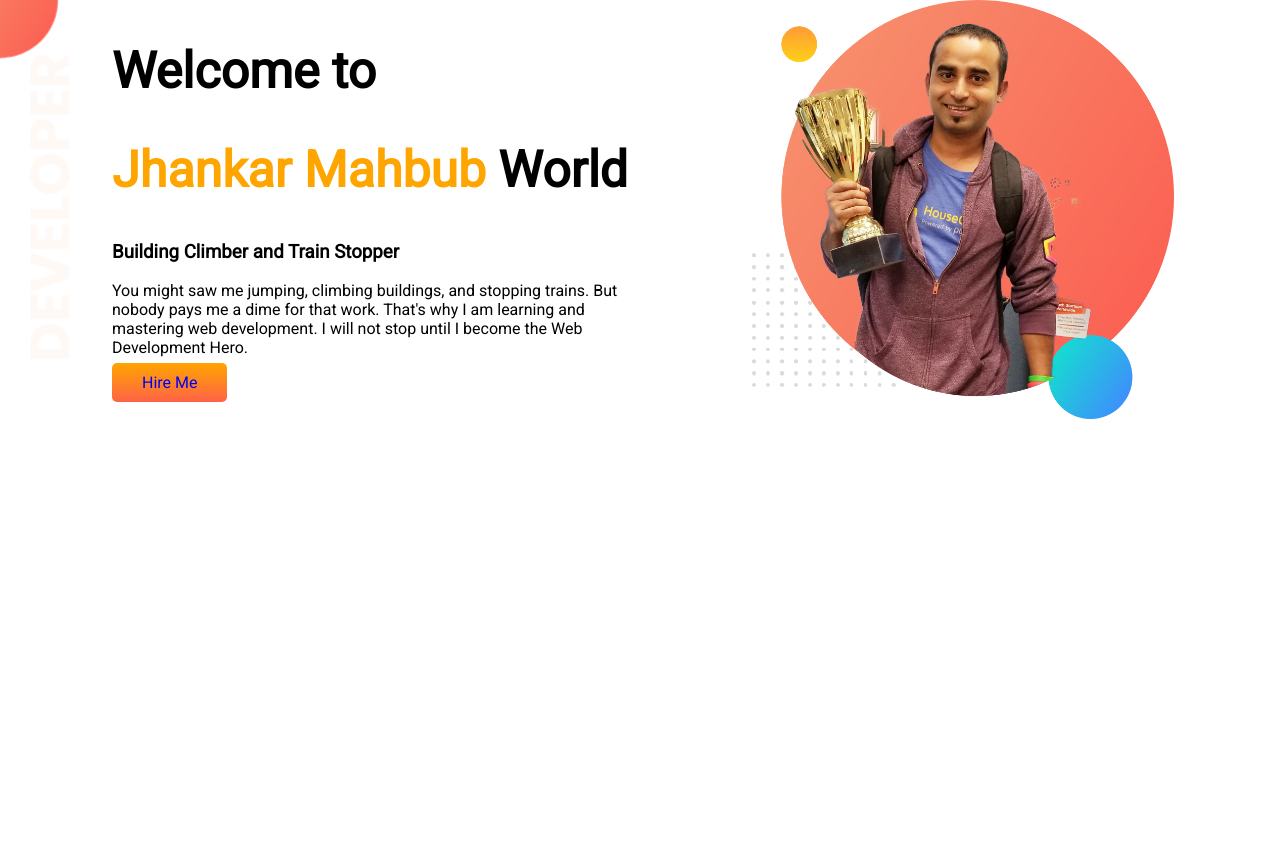
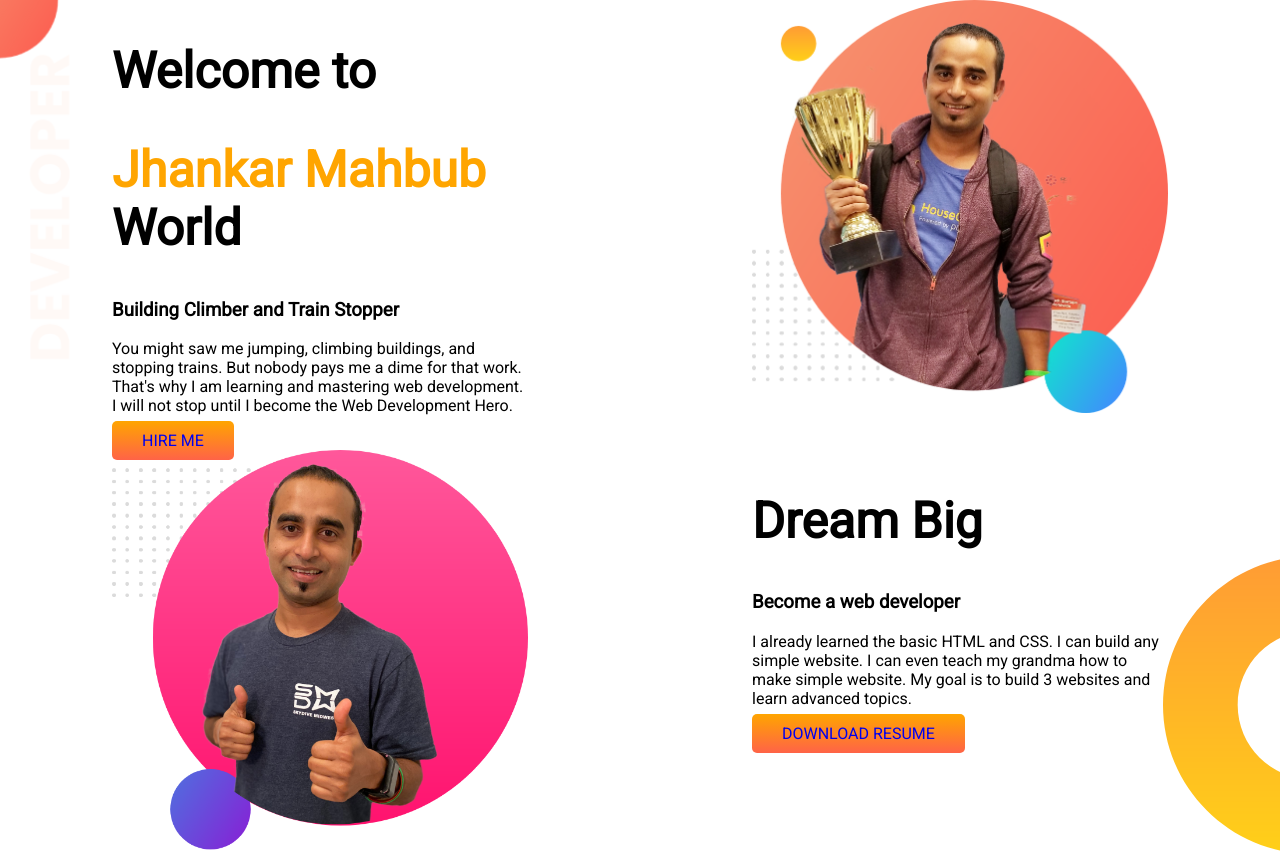
Before and after one commit to shakib-mia/developer-portfolio, a plain HTML site: page index.html in a window 1280 px wide. Before the commit the page ends 800 px from the top, so only its background shows below. Drawn offline with Linux system fonts and the light colour scheme.

Commit message:
big dream section added

```diff
--- a/index.html
+++ b/index.html
@@ -17,11 +17,23 @@
             <h1><span class="text-orange">Jhankar Mahbub</span> World</h1>
             <h3>Building Climber and Train Stopper</h3>
             <p>You might saw me jumping, climbing buildings, and stopping trains. But nobody pays me a dime for that work. That's why I am learning and mastering web development. I will not stop until I become the Web Development Hero.</p>
-            <a href="#" class="link-button">Hire Me</a>
+            <a href="#" class="link-button">HIRE ME</a>
         </div>
         <div class="half-width">
             <img src="images/jhankar.png">
         </div>
     </section>
+
+    <section class="big-dream">
+        <div class="half-width">
+            <img src="images/jhankar2.png" alt="">
+        </div>
+        <div class="half-width">
+            <h1>Dream Big</h1>
+            <h3>Become a web developer</h3>
+            <p>I already learned the basic HTML and CSS. I can build any simple website. I can even teach my grandma how to make simple website. My goal is to build 3 websites and learn advanced topics.</p>
+            <a href="#" class="link-button">DOWNLOAD RESUME</a>
+        </div>
+    </section>
 </body>
 </html>
--- a/style.css
+++ b/style.css
@@ -17,11 +17,11 @@ h1{
 }
 .half-width {
     width: 50%;
-    padding-left: 7rem;
+    padding: 0 7rem;
 }
 
 .half-width img{
-    width: 80%;
+    width: 100%;
 }
 
 .link-button{
@@ -35,3 +35,10 @@ h1{
     background-image: url(images/top-banner.png);
     background-repeat: no-repeat;
 }
+
+.big-dream{
+    background-image: url(images/dream-bg.png);
+    background-repeat: no-repeat;
+    background-position-x: right;
+    background-position-y: bottom;
+}
```
